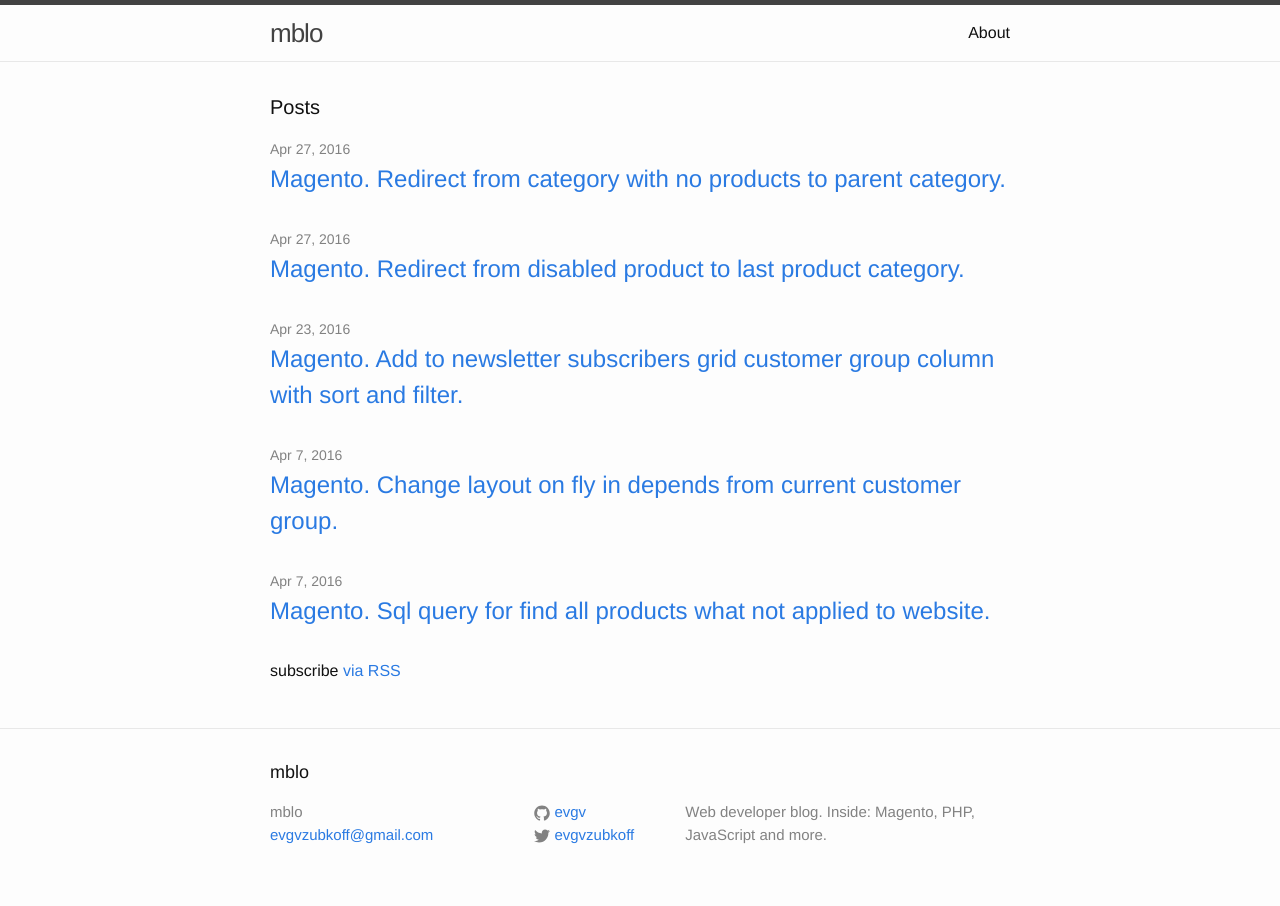
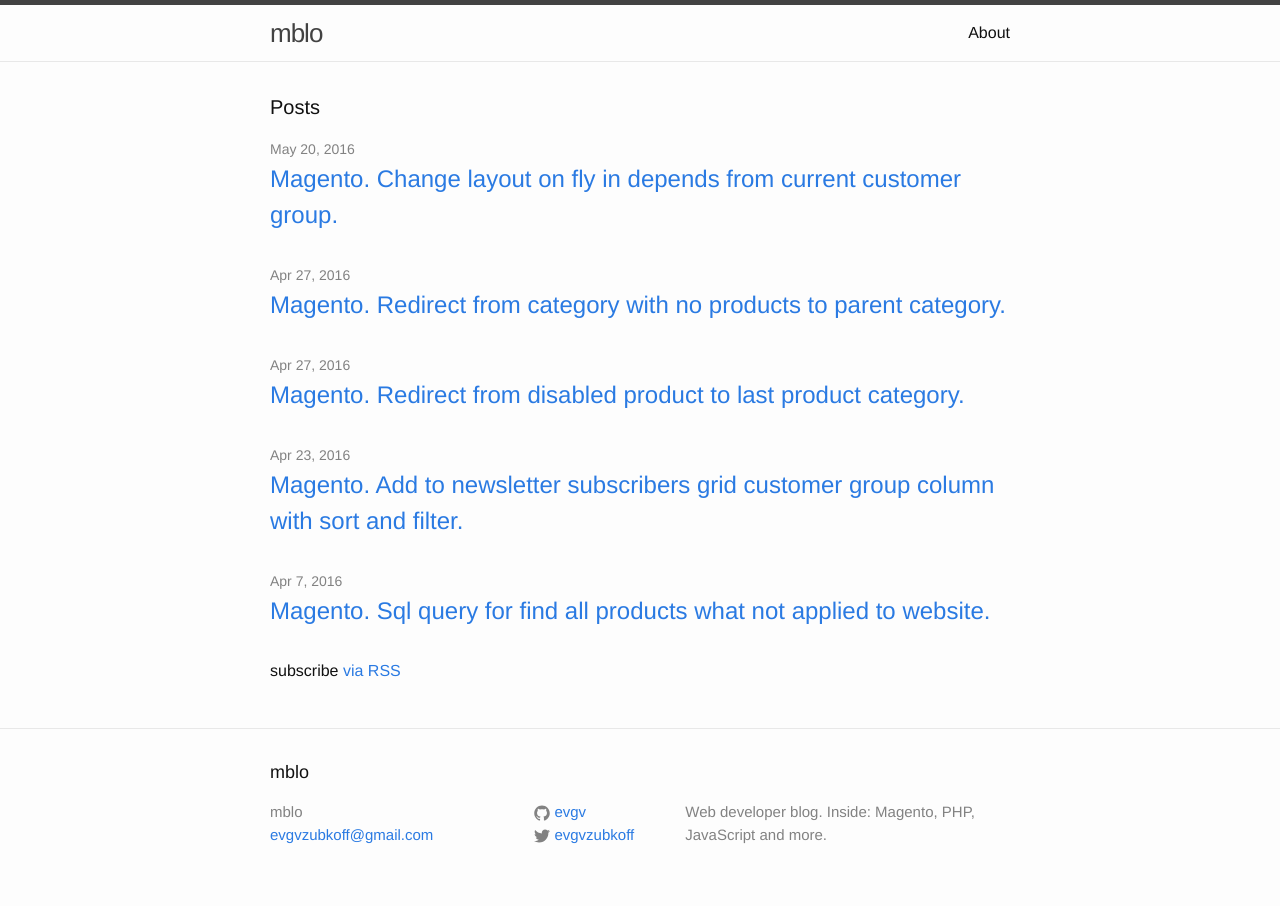
Before and after one commit to evgv/evgv.github.io, a Jekyll site: the page built from index.html, in a window 1280 px wide. Built offline with Jekyll 4.4.1, drawn with Linux system fonts in a browser that asks for light colours.

Commit message:
Update 2016-05-20-set-custom-layout-by-customer-group.markdown

```diff
--- a/_posts/2016-05-20-set-custom-layout-by-customer-group.markdown
+++ b/_posts/2016-05-20-set-custom-layout-by-customer-group.markdown
@@ -1,7 +1,7 @@
 ---
 layout: post
 title:  "Magento. Change layout on fly in depends from current customer group."
-date:   2016-04-07
+date:   2016-05-20
 categories: [magento, layout]
 ---
 If you need find a products what not applied to website you can execute this query and it return a list of all product ids whta not applied to any website.
```
